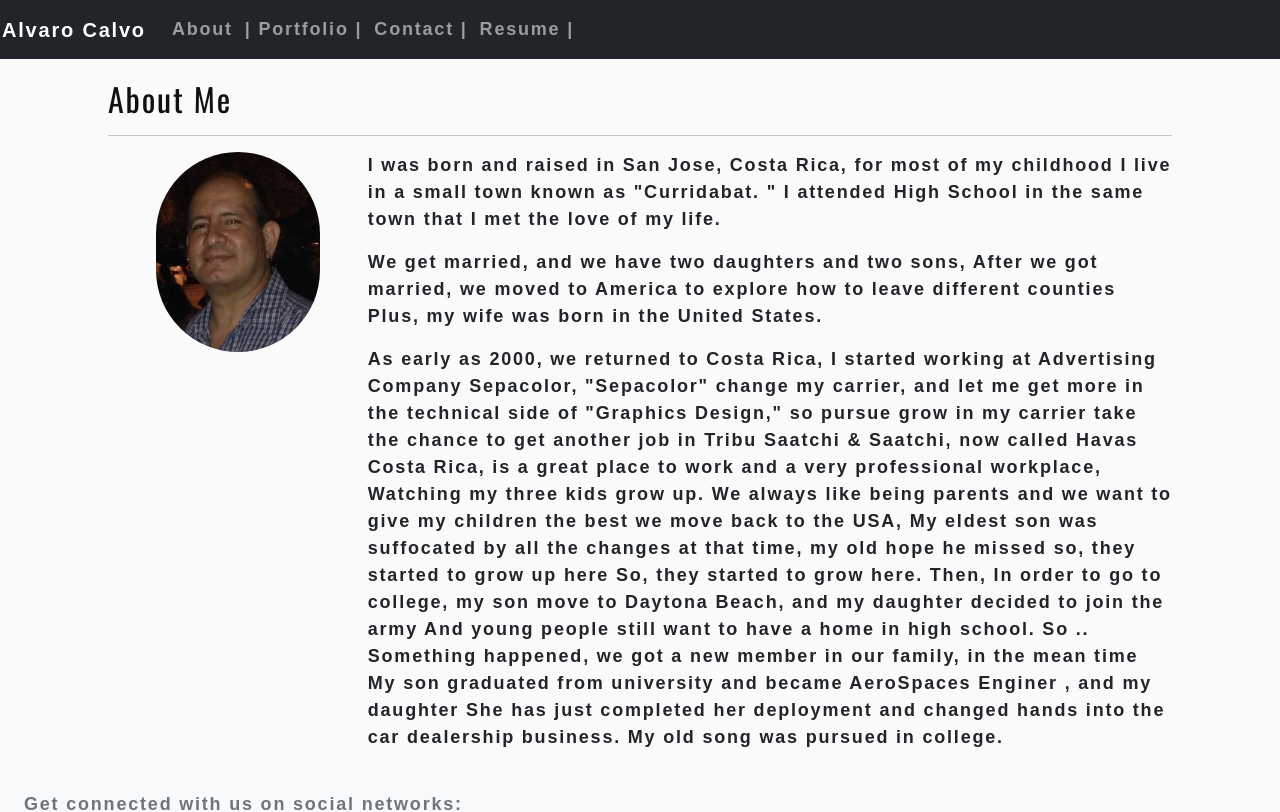
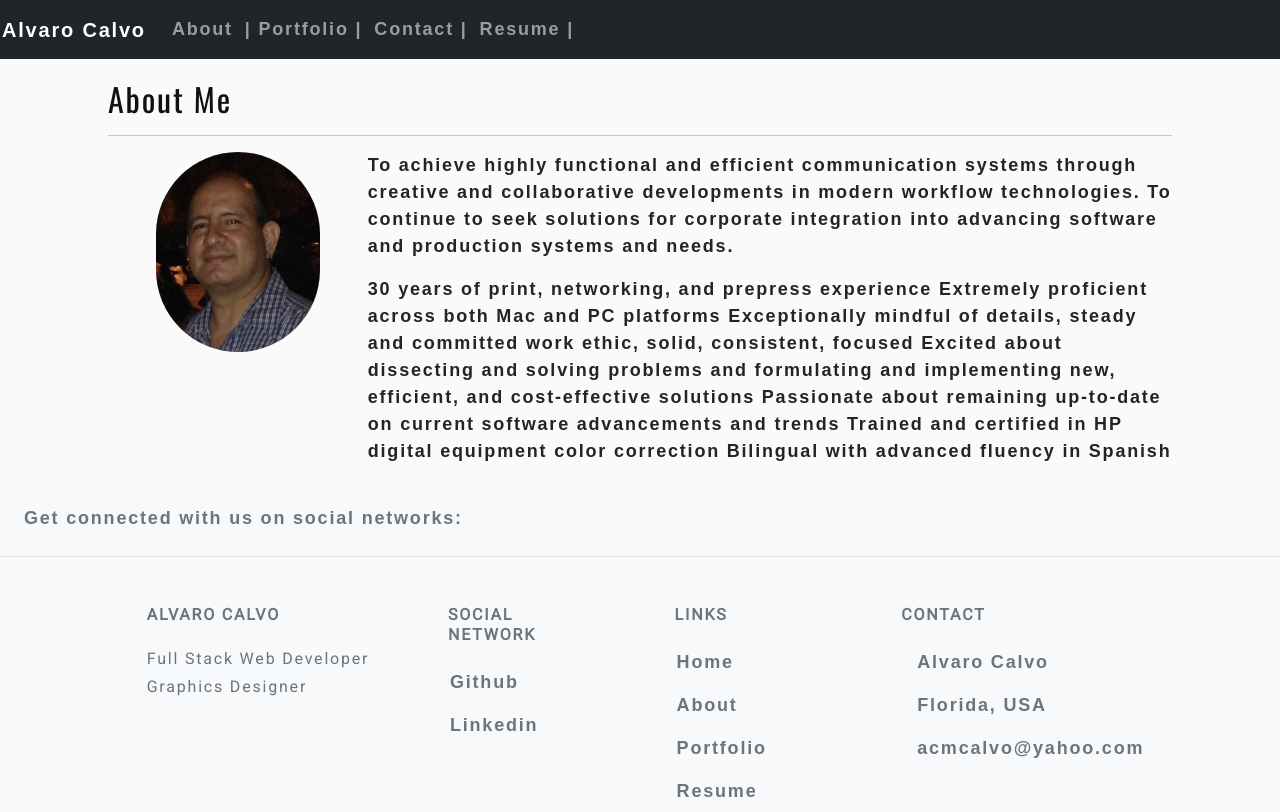
Before and after one commit to acmcalvo/acm-portfolio-react-new, a React (Create React App) app: page /#/about in a window 1280 px wide. Shown: the top 812 px of the page. Built offline with nearby package versions, Linux system fonts and the light colour scheme; a web font is replaced by a local one.

Commit message:
update About me

```diff
--- a/src/components/about/About.js
+++ b/src/components/about/About.js
@@ -16,25 +16,19 @@ function About() {
         <div>
 
           <p>
-          I was born and raised in San Jose, Costa Rica, for most of my childhood I live in a small town known as "Curridabat.
-          " I attended High School in the same town that I met the love of my life.
+          To achieve highly functional and efficient communication systems through creative and collaborative developments
+          in modern workflow technologies. To continue to seek solutions for corporate integration into advancing software and
+           production systems and needs.
 
           </p>
           <p>
-          We get married, and we have two daughters and two sons, After we got married, we moved to America to explore how to leave different counties Plus, my wife was born in the United States.
-          </p>
-          <p>
-          As early as 2000, we returned to Costa Rica, I started working at Advertising Company Sepacolor,  "Sepacolor"
-          change my carrier, and let me get more in the technical side of "Graphics Design," so pursue grow in my
-          carrier take the chance to get another job in Tribu Saatchi & Saatchi, now called Havas Costa Rica, is a great place
-          to work and a very professional workplace, Watching my three kids grow up. We always like being parents and we want
-          to give my children the best we move back to the USA, My eldest son was suffocated by all the changes at that time,
-          my old hope he missed so, they started to grow up here So, they started to grow here. Then, In order to go to college,
-          my son move to Daytona Beach, and my daughter decided to join the army And young people still want to have a home in high school.
-          So .. Something happened, we got a new member in our family, in the mean time My son graduated from university and became AeroSpaces Enginer ,
-           and my daughter She has just completed her deployment and changed hands into the car dealership business. My old song was pursued in college.
-
-
+          30  years of print, networking, and prepress experience
+Extremely proficient across both Mac and PC platforms
+Exceptionally mindful of details, steady and committed work ethic, solid, consistent, focused
+Excited about dissecting and solving problems and formulating and implementing new, efficient, and cost-effective solutions
+Passionate about remaining up-to-date on current software advancements and trends
+Trained and certified in HP digital equipment color correction
+Bilingual with advanced fluency in Spanish
           </p>
 
         </div>
```
